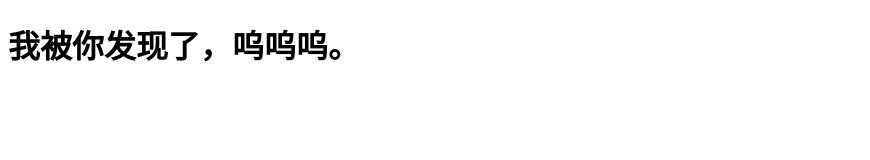
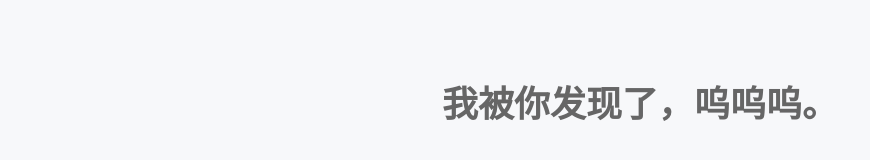
Before and after one commit to uuugzcom/uuugzcom.github.io, a plain HTML site: page index.html in a window 1280 px wide. Shown: the whole page, without its empty margins (0-870 px from the left). Drawn offline with Linux system fonts and the light colour scheme.

Commit message:
Update index.html

```diff
--- a/index.html
+++ b/index.html
@@ -4,8 +4,9 @@
     <meta charset="UTF-8">
     <meta http-equiv="X-UA-Compatible" content="IE=edge">
     <meta name="viewport" content="width=device-width, initial-scale=1.0">
+    <title>我被你发现了，呜呜呜。</title>
     <link rel="shortcut icon" href="https://www.uuugz.com/lib/logo.svg" type="image/x-icon">
-    <title>我被你发现了，呜呜呜。</title>
+    <link rel="stylesheet" href="/h1.css">
 </head>
 <body>
     <h1>我被你发现了，呜呜呜。</h1>
```
